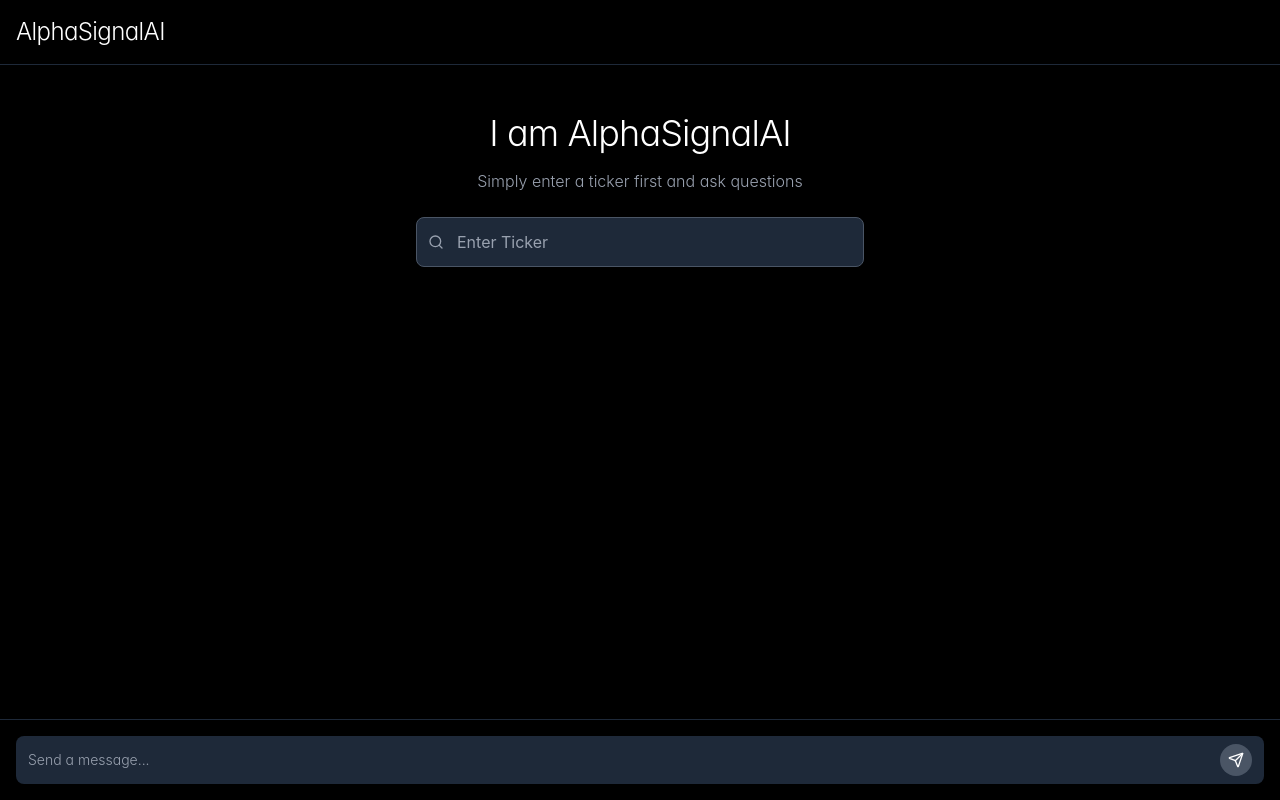
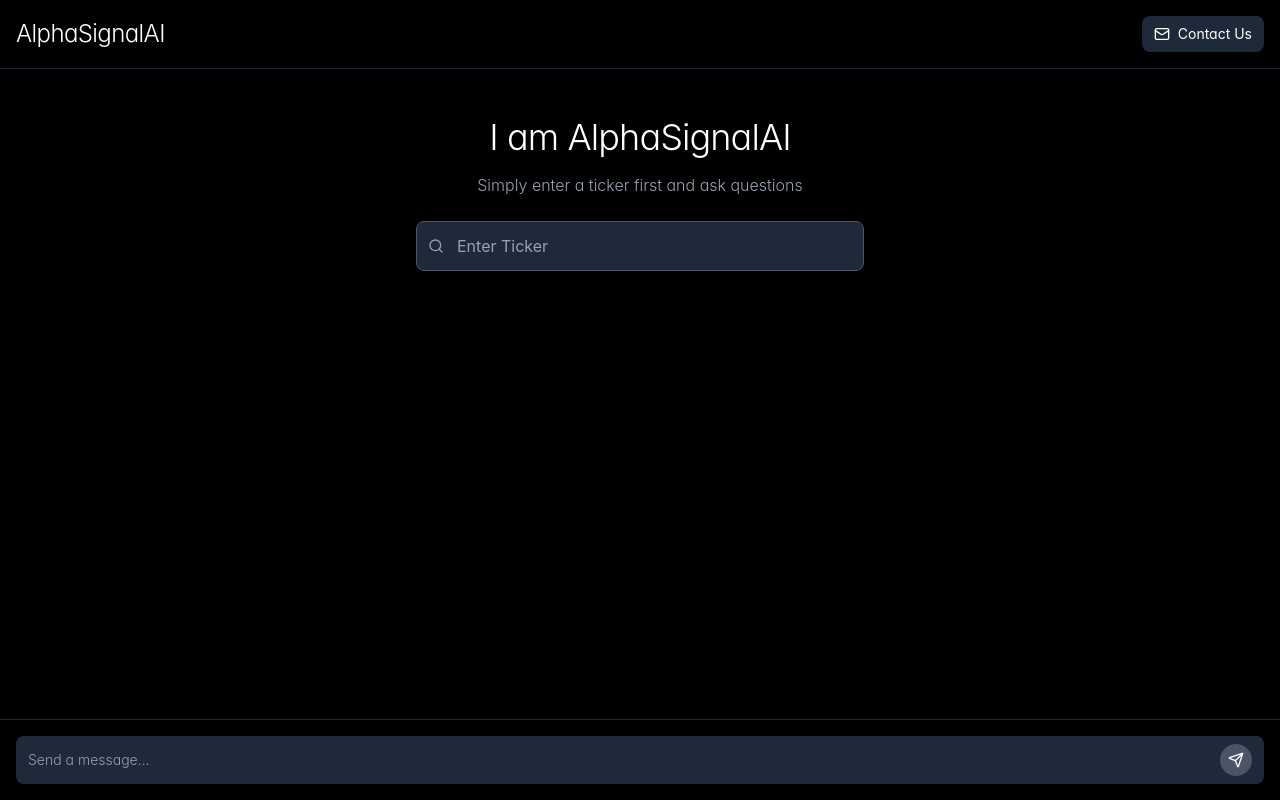
Before and after one commit to hasanpeal/AlphaSignalAI, a Next.js app: page / in a window 1280 px wide. Built offline with nearby package versions, Linux system fonts and the light colour scheme.

Commit message:
added contact email

```diff
--- a/src/app/page.tsx
+++ b/src/app/page.tsx
@@ -3,7 +3,7 @@
 import { useState } from "react";
 import StockSearch from "@/components/StockSearch";
 import ChatInterface from "@/components/ChatInterface";
-import { RefreshCw } from "lucide-react";
+import { RefreshCw, Mail } from "lucide-react";
 
 export default function Home() {
   const [selectedStock, setSelectedStock] = useState<string>("");
@@ -12,6 +12,10 @@
   const handleNewChat = () => {
     setSelectedStock("");
     setResetKey((prev) => prev + 1); // Force ChatInterface to completely reset
+  };
+
+  const handleContactUs = () => {
+    window.open("mailto:Jeremy@shoykhet.co", "_blank");
   };
 
   return (
@@ -28,7 +32,18 @@
           </h1>
         </div>
 
-        {/* Right side - New Chat button (only show when stock is selected) */}
+        {/* Right side - Contact Us and New Chat buttons */}
+        <div className="flex items-center space-x-2">
+          {!selectedStock && (
+            <button
+              onClick={handleContactUs}
+              className="flex items-center space-x-2 px-3 py-2 bg-gray-800 hover:bg-gray-700 text-white rounded-lg transition-colors text-sm"
+            >
+              <Mail className="w-4 h-4" />
+              <span className="cursor-pointer">Contact Us</span>
+            </button>
+          )}
+
           {selectedStock && (
             <button
               onClick={handleNewChat}
@@ -38,6 +53,7 @@
               <span className="cursor-pointer">New Chat</span>
             </button>
           )}
+        </div>
       </div>
 
       {/* Chat Interface - Full Screen */}
```
Lines whose indentation alone changed are shown as unchanged.
